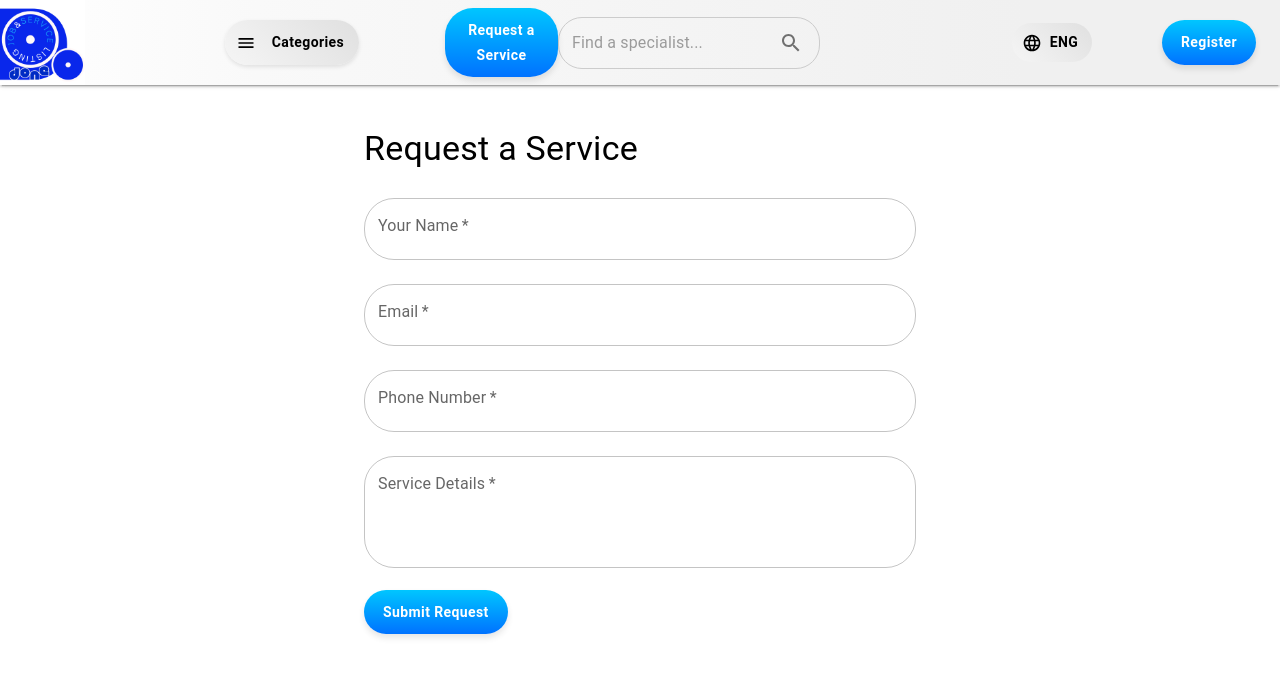
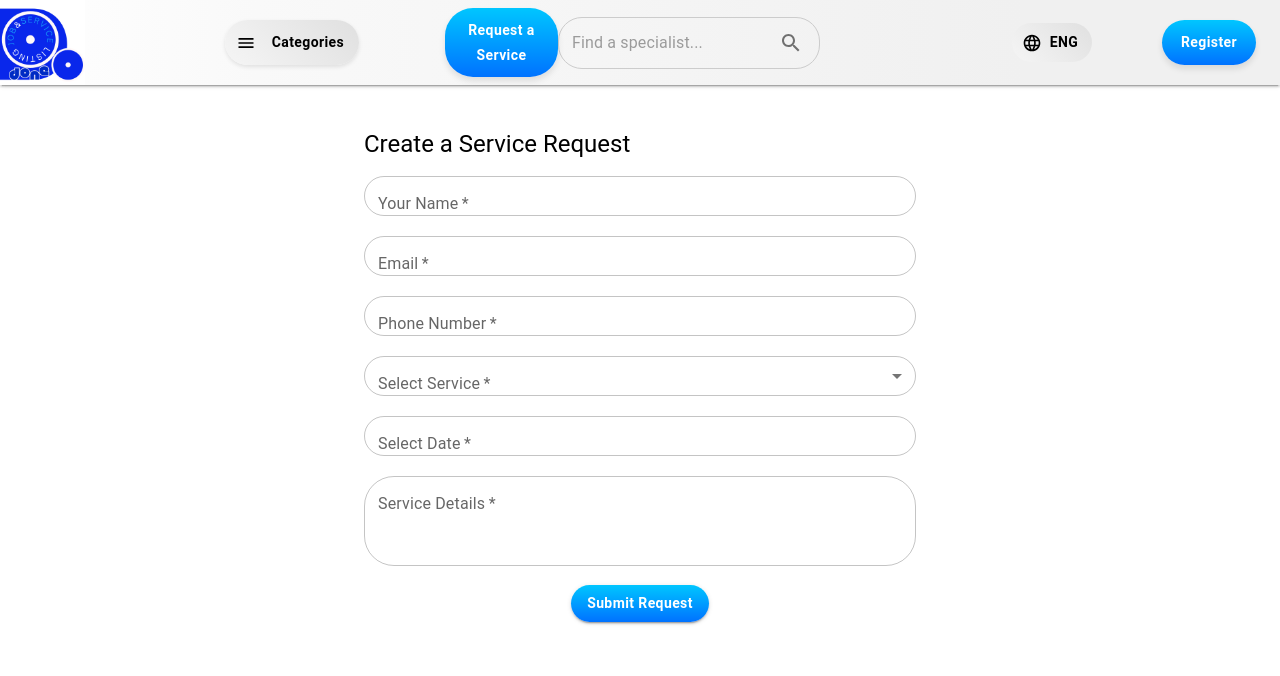
Before and after one commit to Vhkan/dodone, a Next.js app: page /request-service in a window 1280 px wide. Shown: the top 676 px of the page. Built offline with nearby package versions, Linux system fonts and the light colour scheme.

Commit message:
Add service and date selection to the form

```diff
--- a/package.json
+++ b/package.json
@@ -13,6 +13,8 @@
     "@emotion/styled": "^11.14.0",
     "@mui/icons-material": "^6.4.10",
     "@mui/material": "^6.4.9",
+    "@mui/x-date-pickers": "^7.28.3",
+    "date-fns": "^2.30.0",
     "next": "15.2.2",
     "react": "^19.0.0",
     "react-dom": "^19.0.0"
--- a/src/components/Header.tsx
+++ b/src/components/Header.tsx
@@ -11,6 +11,7 @@ import {
   MenuItem,
   TextField,
   IconButton,
+  Box,
 } from "@mui/material";
 import SearchIcon from "@mui/icons-material/Search";
 import MenuIcon from "@mui/icons-material/Menu";
@@ -176,15 +177,16 @@ const Header = () => {
       }}
     >
       <Toolbar sx={{ display: "flex", justifyContent: "space-between", px: 2 }}>
-        {/* Logo and Title */}
-        <img
-          src="/doDoneLogo2.png"
-          alt="doDone Logo"
-          style={{ height: 85, width: "auto", marginLeft: "-1.5em" }}
-        />
-        <Typography variant="h6" sx={{ fontWeight: "bold", color: "black" }}>
-          {/* <Link href="/" style={{ textDecoration: "none", color: "green" }}>DoDone</Link> */}
-        </Typography>
+        {/* Logo with home page link */}
+        <Box sx={{ height: 85, marginLeft: "-1.5em" }}>
+          <Link href="/" passHref style={{ display: "block", height: "100%" }}>
+            <img
+              src="/doDoneLogo2.png"
+              alt="doDone Logo"
+              style={{ height: "100%", width: "auto", cursor: "pointer" }}
+            />
+          </Link>
+        </Box>
         {/* Categories Dropdown */}
         <div
           style={{
--- a/src/pages/request-service.tsx
+++ b/src/pages/request-service.tsx
@@ -7,13 +7,18 @@ import {
   Box,
   Alert,
 } from "@mui/material";
+import { LocalizationProvider, DatePicker } from "@mui/x-date-pickers";
+import { AdapterDateFns } from "@mui/x-date-pickers/AdapterDateFns";
 import Header from "../components/Header";
 
 const RequestServicePage: React.FC = () => {
   const [formData, setFormData] = useState({
     name: "",
     email: "",
+    phone: "",
+    service: "",
     details: "",
+    selectedDate: null as Date | null,
   });
 
   const [submitted, setSubmitted] = useState(false);
@@ -25,6 +30,13 @@ const RequestServicePage: React.FC = () => {
     setFormData((prev) => ({
       ...prev,
       [name]: value,
+    }));
+  };
+
+  const handleDateChange = (date: Date | null) => {
+    setFormData((prev) => ({
+      ...prev,
+      selectedDate: date,
     }));
   };
 
@@ -45,12 +57,12 @@ const RequestServicePage: React.FC = () => {
       }}
     >
       <Box sx={{ width: "100%", margin: 0, padding: 0 }}>
-        <Header /> {/* Header placed at the top of the page */}
+        <Header />
       </Box>
 
       <Container maxWidth="sm" sx={{ mt: 15 }}>
-        <Typography variant="h4" gutterBottom>
-          Request a Service
+        <Typography variant="h5" gutterBottom>
+          Create a Service Request
         </Typography>
 
         {submitted && (
@@ -64,34 +76,36 @@ const RequestServicePage: React.FC = () => {
           onSubmit={handleSubmit}
           noValidate
           autoComplete="off"
+          sx={{
+            display: "flex",
+            flexDirection: "column",
+            alignItems: "center",
+            gap: 1, // controls vertical spacing between fields
+          }}
         >
           {/* Name Input */}
           <TextField
             fullWidth
-            margin="normal"
+            margin="dense"
             label="Your Name"
             name="name"
             value={formData.name}
             onChange={handleChange}
             required
             sx={{
-              borderRadius: "8px",
               "& .MuiOutlinedInput-root": {
-                borderRadius: "30px", // Rounded corners for input
+                borderRadius: "30px",
+                padding: "2px",
+                height: "40px", // set a fixed height for input
               },
-              "& .MuiInputLabel-root": {
-                fontSize: "1rem", // Adjust label size
-              },
-              "& .MuiInputBase-root": {
-                padding: "3px", // Add padding inside the input field
-              },
+              "& .MuiInputLabel-root": { fontSize: "1rem" },
             }}
           />
 
           {/* Email Input */}
           <TextField
             fullWidth
-            margin="normal"
+            margin="dense"
             label="Email"
             name="email"
             type="email"
@@ -99,91 +113,130 @@ const RequestServicePage: React.FC = () => {
             onChange={handleChange}
             required
             sx={{
-              borderRadius: "8px",
               "& .MuiOutlinedInput-root": {
                 borderRadius: "30px",
+                padding: "2px",
+                height: "40px", // set a fixed height for input
               },
-              "& .MuiInputLabel-root": {
-                fontSize: "1rem",
-              },
-              "& .MuiInputBase-root": {
-                padding: "3px",
-              },
+              "& .MuiInputLabel-root": { fontSize: "1rem" },
             }}
           />
 
           {/* Phone Input */}
           <TextField
             fullWidth
-            margin="normal"
+            margin="dense"
             label="Phone Number"
             name="phone"
-            type="phone"
-            value={formData.email}
+            type="tel"
+            value={formData.phone}
             onChange={handleChange}
             required
             sx={{
-              borderRadius: "8px",
               "& .MuiOutlinedInput-root": {
                 borderRadius: "30px",
+                padding: "2px",
+                height: "40px", // set a fixed height for input
               },
-              "& .MuiInputLabel-root": {
-                fontSize: "1rem",
-              },
-              "& .MuiInputBase-root": {
-                padding: "3px",
-              },
+              "& .MuiInputLabel-root": { fontSize: "1rem" },
             }}
           />
 
-          {/* Service Details Input */}
+          {/* Service Selection */}
+          <TextField
+            select
+            fullWidth
+            margin="dense"
+            label="Select Service"
+            name="service"
+            value={formData.service}
+            onChange={handleChange}
+            required
+            SelectProps={{
+              native: true,
+            }}
+            sx={{
+              "& .MuiOutlinedInput-root": {
+                borderRadius: "30px",
+                padding: "2px",
+                height: "40px", // set a fixed height for input
+              },
+              "& .MuiInputLabel-root": { fontSize: "1rem" },
+            }}
+          >
+            <option value=""></option>
+            <option value="repair">Repair</option>
+            <option value="installation">Installation</option>
+            <option value="maintenance">Maintenance</option>
+          </TextField>
+
+          <LocalizationProvider dateAdapter={AdapterDateFns}>
+  <DatePicker
+    label="Select Date"
+    value={formData.selectedDate}
+    onChange={handleDateChange}
+    slotProps={{
+      textField: {
+        fullWidth: true,
+        margin: "dense",
+        required: true,
+        sx: {
+          "& .MuiOutlinedInput-root": {
+            borderRadius: "30px",
+            padding: "2px",
+            height: "40px",
+          },
+          "& .MuiInputLabel-root": { fontSize: "1rem" },
+          "& input": {
+            paddingTop: "0px",
+            paddingBottom: "0px",
+            height: "100%",
+            textAlign: "center",
+          },
+          "& .MuiInputAdornment-root": {
+            marginLeft: "0px",
+            position: "absolute",
+            right: "1em"
+          }
+        }
+      }
+    }}
+  />
+</LocalizationProvider>
+
+          {/* Service Details */}
           <TextField
             fullWidth
-            margin="normal"
+            margin="dense"
             label="Service Details"
             name="details"
             multiline
-            rows={4}
+            rows={3} // reduced from 4 to 3
             value={formData.details}
             onChange={handleChange}
             required
             sx={{
-              borderRadius: "8px",
               "& .MuiOutlinedInput-root": {
                 borderRadius: "30px",
+                padding: "4px",
+                height: "90px", // set a fixed height for multiline input
               },
-              "& .MuiInputLabel-root": {
-                fontSize: "1rem",
-              },
-              "& .MuiInputBase-root": {
-                padding: "10px",
-              },
+              "& .MuiInputLabel-root": { fontSize: "1rem" },
             }}
           />
 
           {/* Submit Button */}
           <Button
+            type="submit"
             variant="contained"
             sx={{
-              background: "linear-gradient(to bottom, #00c6ff, #0072ff)", // Top to bottom gradient
+              background: "linear-gradient(to bottom, #00c6ff, #0072ff)",
               color: "white",
-              padding: "10px 19px",
+              padding: "6px 16px", // reduced vertical padding
               borderRadius: "2em",
               textTransform: "none",
-              marginTop: "1em",
+              marginTop: "0.5em", // reduced margin
               fontWeight: "bold",
-              boxShadow: "0px 4px 6px rgba(0, 0, 0, 0.1)",
-              transition:
-                "background 0.3s ease, box-shadow 0.3s ease, transform 0.3s ease",
-              "&:hover": {
-                background: "linear-gradient(to bottom, #3399ff, #0072ff)", // Subtle hover gradient
-                boxShadow: "0px 6px 12px rgba(0, 0, 0, 0.2)",
-                // transform: "scale(1.02)",
-              },
-              "&:focus": {
-                outline: "none",
-                boxShadow: "0px 0px 8px rgba(0, 191, 255, 0.5)",
-              },
             }}
           >
             Submit Request
```
Also changed, not shown: 1 other file (tests, documents, lock files or other folders).
